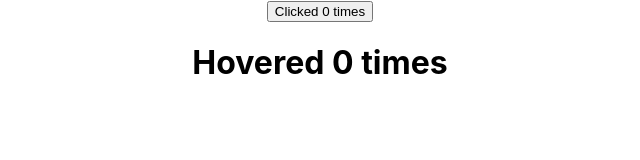
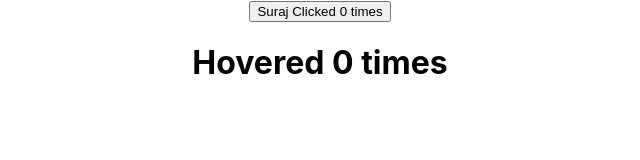
Before and after one commit to thesurajkmr/Learning, a React (Create React App) app in the folder React/hello-world/: page / in a window 1280 px wide. Shown: the top 160 px of the page, without its empty margins (320-960 px from the left). Built offline with nearby package versions, Linux system fonts and the light colour scheme.

Commit message:
tut 35 added

```diff
--- a/React/hello-world/src/App.js
+++ b/React/hello-world/src/App.js
@@ -32,7 +32,7 @@ import HoverCounter from "./components/HoverCounter";
 function App() {
   return (
     <div className="App">
-      <ClickCounter/>
+      <ClickCounter name="Suraj" />
       <HoverCounter/>
 
       {/* <ErrorBoundary>
--- a/React/hello-world/src/components/ClickCounter.js
+++ b/React/hello-world/src/components/ClickCounter.js
@@ -4,13 +4,14 @@ class ClickCounter extends Component {
 
 
   render() {
+    console.log(this.props.name)
     const {count,incrementCount}=this.props
     return (
       <div>
-          <button onClick={incrementCount}> Clicked {count} times</button>
+          <button onClick={incrementCount}> {this.props.name} Clicked {count} times</button>
       </div>
     )
   }
 }
 
-export default withCounter(ClickCounter)
+export default withCounter(ClickCounter,5)
--- a/React/hello-world/src/components/HoverCounter.js
+++ b/React/hello-world/src/components/HoverCounter.js
@@ -12,4 +12,4 @@ class HoverCounter extends Component {
   }
 }
 
-export default withCounter(HoverCounter)
+export default withCounter(HoverCounter,20)
--- a/React/hello-world/src/components/withCounter.js
+++ b/React/hello-world/src/components/withCounter.js
@@ -1,6 +1,6 @@
 import React from "react";
 
-const withCounter = (WrappedComponent) => {
+const withCounter = (WrappedComponent,incrementNumber) => {
   class withCounter extends React.Component {
     constructor(props) {
       super(props);
@@ -13,15 +13,18 @@ const withCounter = (WrappedComponent) => {
     incrementCount = () => {
       this.setState((prevState) => {
         return {
-          count: prevState.count + 1,
+          count: prevState.count + incrementNumber,
         };
       });
     };
     render() {
+    console.log(this.props.name)
+
       return (
         <WrappedComponent
           count={this.state.count}
           incrementCount={this.incrementCount}
+          {...this.props}
         />
       );
     }
```
